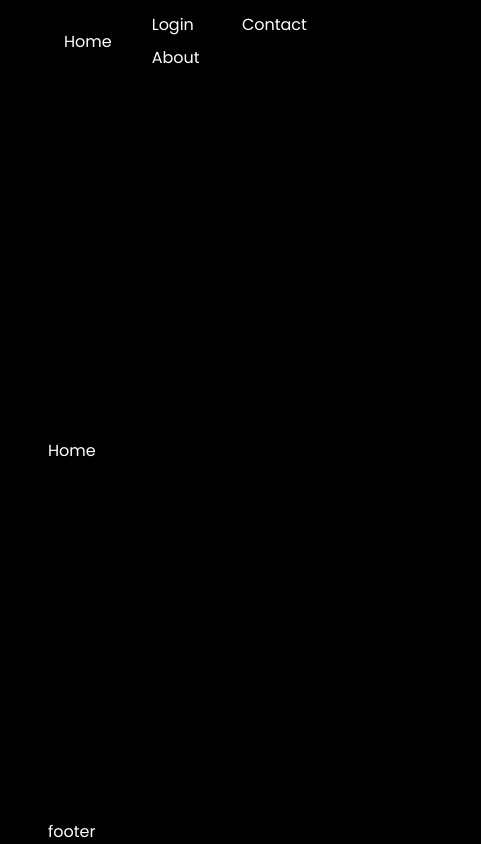
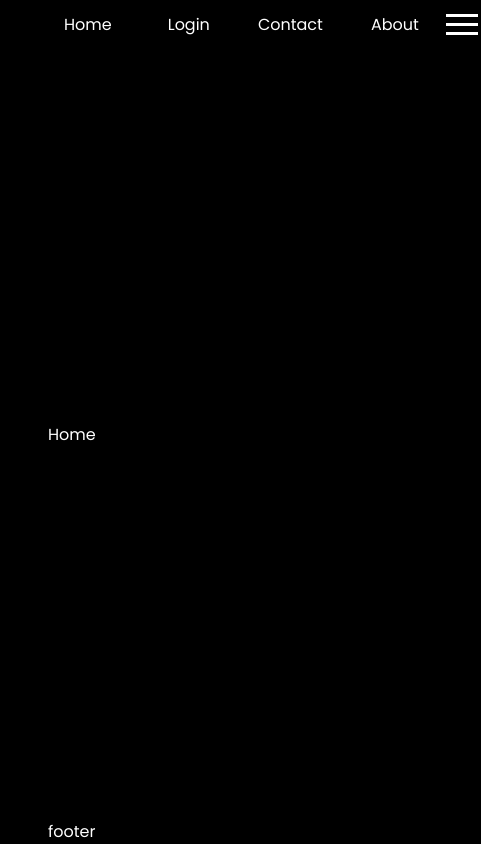
Before and after one commit to RyanBriggsDev/trello-remake, a React (Create React App) app: page / in a window 390 px wide. Shown: the whole page, 481 px wide, since content can reach past the window. Built offline with nearby package versions, Linux system fonts and the light colour scheme.

Commit message:
hamburger button

```diff
--- a/src/styles/nav.css
+++ b/src/styles/nav.css
@@ -3,8 +3,45 @@ nav {
     justify-content: space-between;
     align-items: center;
     margin: 0.5rem;
+    gap: 1rem;
 }
 
-.nav-button {
+/* nav-right */
+.nav-right {
+    display: flex;
+}
+
+.nav-right ul {
+    display: flex;
+    align-items: center;
+}
+
+/* hamburger */
+
+.hamburger {
+    display: none;
+    justify-content: center;
+    align-items: center;
+    flex-direction: column;
+}
+
+.hamburger .hamburger-line {
+    width: 2rem;
+    height: 2.5px;
+    background-color: #fff;
+    margin: 0.2rem;
+}
+
+/* mobile nav menu */
+
+.mobile-nav-menu {
 
 }
+
+/* media query */
+
+@media screen and (max-width: 40rem) {
+    .hamburger {
+        display: flex;
+    }
+}
```
